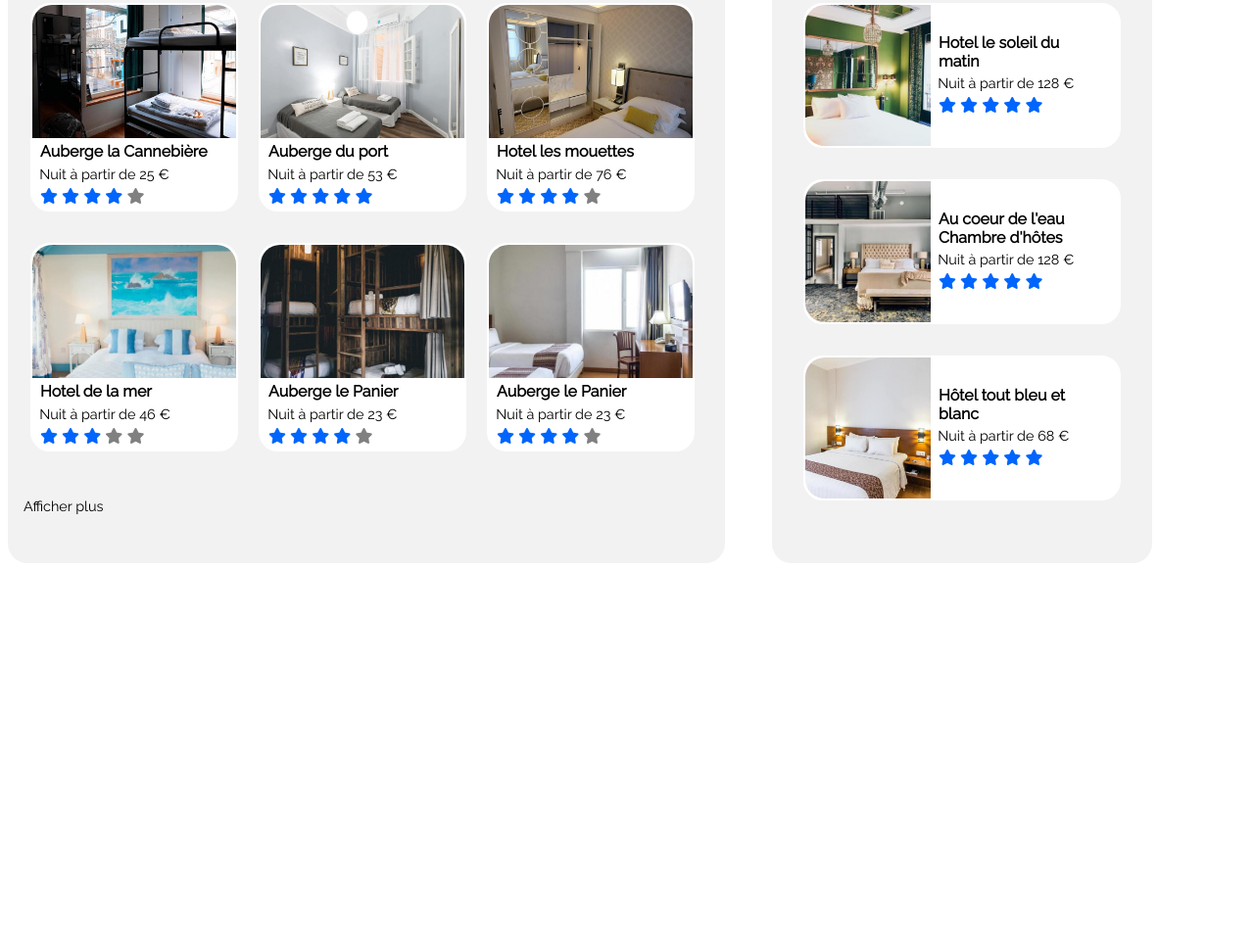
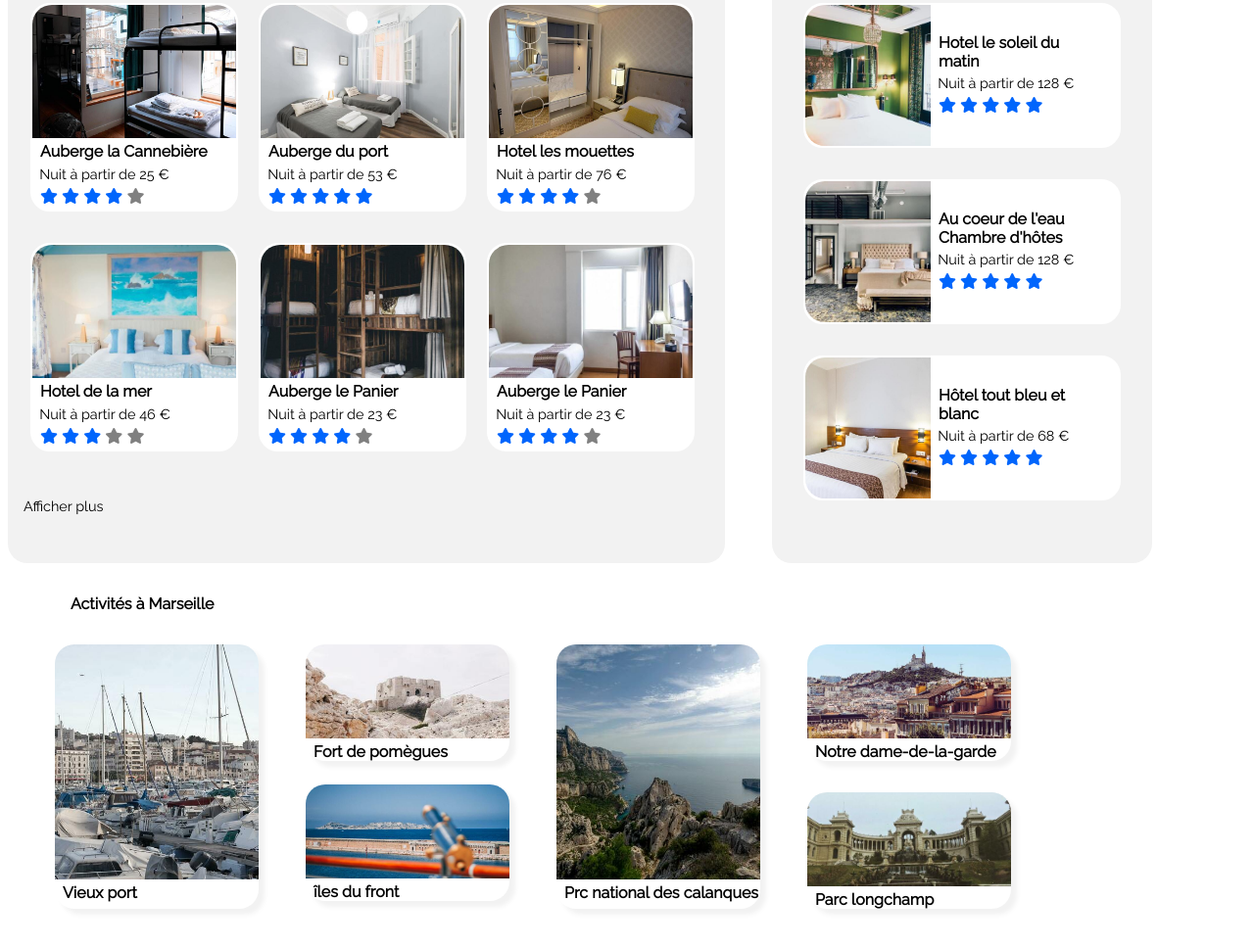
Before and after one commit to MarineLefebvre/LefebvreMarine_2_18082021, a plain HTML site: page index.html in a window 1280 px wide. Shown: the part 388-1356 px from the top of the page at 98% size. Before the commit the page ends 971 px from the top, so only its background shows below. Drawn offline with Linux system fonts and the light colour scheme.

Commit message:
Mise en place des activites

```diff
--- a/index.html
+++ b/index.html
@@ -206,5 +206,38 @@
         </div>
     </div>
 
+    <h2 id="activitesMarseille">Activités à Marseille</h2>
+    <div id="activites">
+        <div class="activitesTall">
+            <img class="photoTall" src="src/images/activites/4_small/reno-laithienne-QUgJhdY5Fyk-unsplash.jpg">
+            <h2>Vieux port</h2>
+        </div>
+        <div>
+            <div class="activitesSmall" id="firstActivite">
+                <img class="photoSmall" src="src/images/activites/4_small/paul-hermann-QFTrLdQIRhI-unsplash.jpg" >
+                <h2>Fort de pomègues</h2>
+            </div>
+            <div class="activitesSmall">
+                <img class="photoSmall" src="src/images/activites/4_small/kevin-hikari-rV_Qd1l-VXg-unsplash.jpg">
+                <h2>îles du front</h2>
+            </div>
+        </div>
+        <div class="activitesTall">
+            <img class="photoTall" src="src/images/activites/4_small/kilyan-sockalingum-NR8-cBCN3aI-unsplash.jpg" >
+            <h2>Prc national des calanques</h2>
+        </div>
+        <div>
+        <div class="activitesSmall">
+            <img class="photoSmall" src="src/images/activites/4_small/florian-wehde-xW9e8gdotxI-unsplash.jpg">
+            <h2>Notre dame-de-la-garde</h2>
+        </div>
+        <div class="activitesSmall" >
+            <img class="photoSmall" src="src/images/activites/4_small/lena-paulin-wH2-EJoDcV0-unsplash.jpg">
+            <h2>Parc longchamp</h2>
+
+        </div>
+</div>
+    </div>
+
 </body>
 </html>
--- a/style/style.css
+++ b/style/style.css
@@ -209,3 +209,44 @@ h2{
     margin-left: 3em;
     padding: 2em;
 }
+
+#activites{
+    display: flex;
+    margin-top: 2em;
+}
+
+.photoTall {
+    width: 13em;
+    height: 15em;
+    object-fit: cover;
+    border-radius: 20px 20px 0px 0px;
+}
+
+.activitesTall, .activitesSmall {
+    border-radius: 20px 20px 20px 20px;
+    margin-bottom: 2em;
+    background-color: white;
+    width: max-content;
+    box-shadow: 6px 6px 5px #F2F2F2;
+}
+
+.photoSmall {
+    width: 13em;
+    height: 6em;
+    object-fit: cover;
+    border-radius: 20px 20px 0px 0px;
+}
+
+#firstActivite{
+    margin-bottom: 1.5em !important;
+}
+
+.activitesTall{
+    margin-right: 3em;
+    margin-left: 3em;
+}
+
+#activitesMarseille {
+    margin-top: 2em;
+    margin-left: 4em;
+}
```
